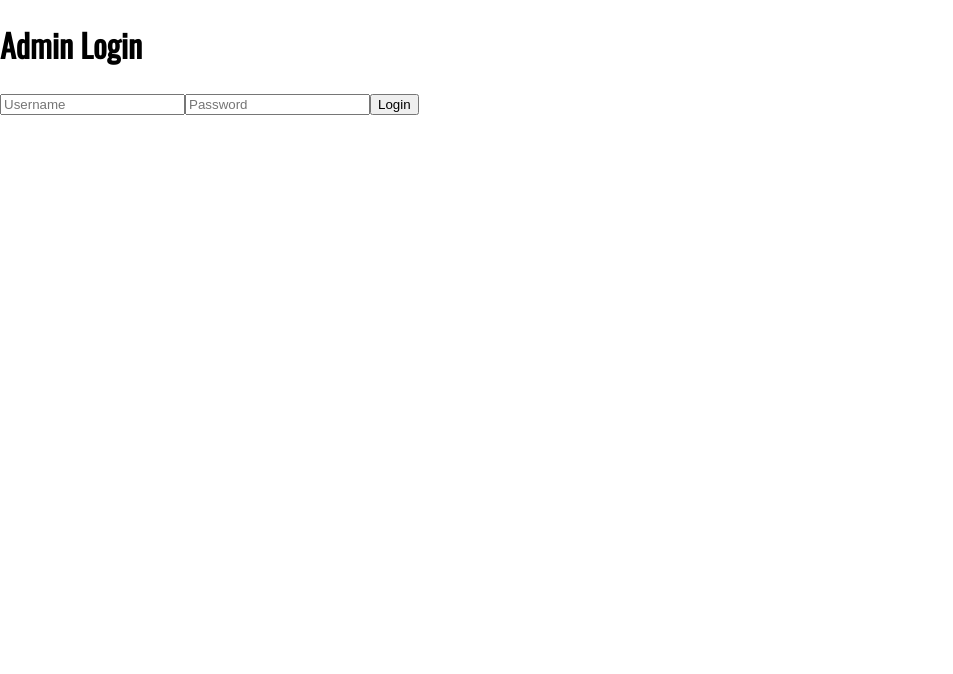
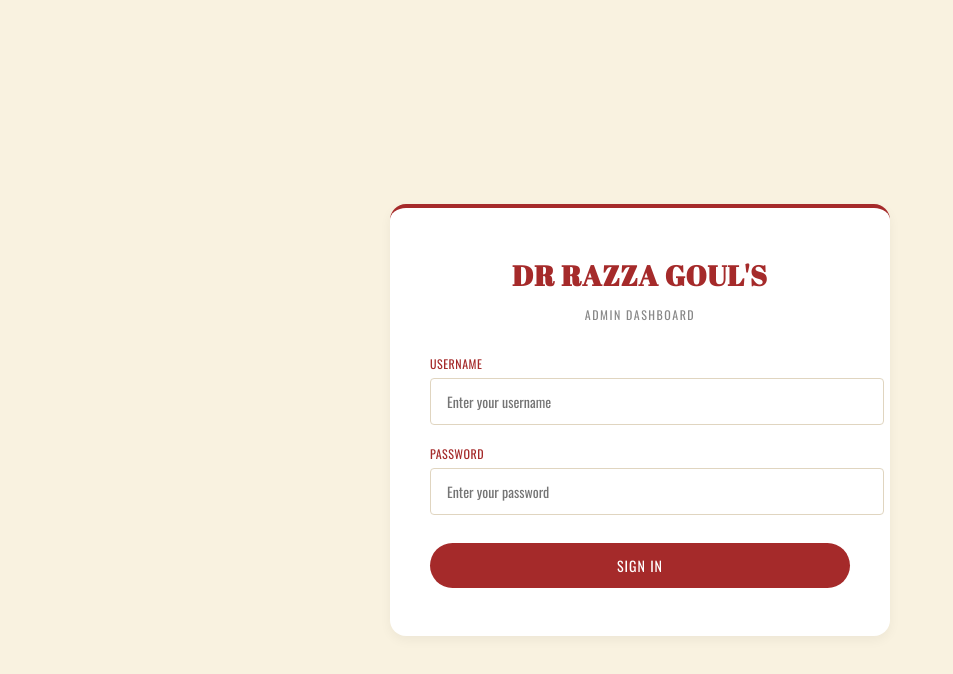
Before and after one commit to kosko-mj/dr-razza-italian, a React (Create React App) app in the folder frontend/: page /admin in a window 1280 px wide. Shown: the top 674 px of the page, without its empty margins (0-953 px from the left). Built offline with nearby package versions, Linux system fonts and the light colour scheme; a web font is replaced by a local one.

Commit message:
feat(auth): Redesign login page

```diff
--- /dev/null
+++ b/frontend/src/pages/AdminLogin.css
@@ -0,0 +1,124 @@
+/* AdminLogin.css - Complete File */
+
+/* Login Page Container */
+.admin-login-container {
+  min-height: 100vh;
+  display: flex;
+  align-items: center;
+  justify-content: center;
+  background: #F9F2E0;
+  padding: 20px;
+}
+
+/* Login Card */
+.admin-login-card {
+  background: white;
+  border-radius: 16px;
+  padding: 48px 40px;
+  width: 100%;
+  max-width: 420px;
+  box-shadow: 0 4px 12px rgba(0,0,0,0.05);
+  text-align: center;
+  border-top: 4px solid #A52A2A;
+}
+
+/* Brand Section */
+.admin-login-brand {
+  margin-bottom: 32px;
+}
+
+.admin-login-brand h1 {
+  font-family: 'Abril Fatface', serif;
+  font-size: 28px;
+  color: #A52A2A;
+  margin: 0 0 8px 0;
+  letter-spacing: 1px;
+}
+
+.admin-login-brand p {
+  font-family: 'Oswald', sans-serif;
+  font-size: 12px;
+  color: #888;
+  letter-spacing: 1.5px;
+  text-transform: uppercase;
+}
+
+/* Login Form */
+.admin-login-form {
+  display: flex;
+  flex-direction: column;
+  gap: 20px;
+}
+
+/* Input Groups */
+.login-input-group {
+  text-align: left;
+}
+
+.login-input-group label {
+  display: block;
+  font-family: 'Oswald', sans-serif;
+  font-size: 12px;
+  font-weight: 500;
+  color: #A52A2A;
+  margin-bottom: 6px;
+  letter-spacing: 0.5px;
+  text-transform: uppercase;
+}
+
+.login-input-group input {
+  width: 100%;
+  padding: 12px 16px;
+  border: 1px solid #E0D5C0;
+  border-radius: 4px;
+  font-family: 'Oswald', sans-serif;
+  font-size: 14px;
+  transition: all 0.2s;
+  background: white;
+}
+
+.login-input-group input:focus {
+  outline: none;
+  border-color: #A52A2A;
+  box-shadow: 0 0 0 2px rgba(165,42,42,0.05);
+}
+
+/* Login Button */
+.login-btn {
+  background: #A52A2A;
+  color: white;
+  border: none;
+  padding: 12px;
+  border-radius: 40px;
+  font-family: 'Oswald', sans-serif;
+  font-size: 14px;
+  font-weight: 500;
+  letter-spacing: 1px;
+  text-transform: uppercase;
+  cursor: pointer;
+  transition: background 0.2s;
+  margin-top: 8px;
+}
+
+.login-btn:hover {
+  background: #7A1F1F;
+}
+
+/* Error Message */
+.login-error {
+  color: #A52A2A;
+  font-family: 'Oswald', sans-serif;
+  font-size: 12px;
+  margin-top: 12px;
+}
+
+/* Responsive */
+@media (max-width: 480px) {
+  .admin-login-card {
+    padding: 32px 24px;
+  }
+
+  .admin-login-brand h1 {
+    font-size: 24px;
+  }
+}
--- a/frontend/src/pages/AdminLogin.jsx
+++ b/frontend/src/pages/AdminLogin.jsx
@@ -1,4 +1,5 @@
 import { useState } from 'react';
+import './AdminLogin.css';
 
 function AdminLogin({ onLogin }) {
   const [username, setUsername] = useState('');
@@ -7,7 +8,6 @@ function AdminLogin({ onLogin }) {
 
   const handleSubmit = (e) => {
     e.preventDefault();
-    // Simple auth for now - will connect to backend later
     if (username === 'admin' && password === 'razza123') {
       onLogin(true);
     } else {
@@ -16,26 +16,41 @@ function AdminLogin({ onLogin }) {
   };
 
   return (
-    <div className="admin-container">
-      <div className="admin-login-box">
-        <h1>Admin Login</h1>
-        <form onSubmit={handleSubmit}>
+    <div className="admin-login-container">
+      <div className="admin-login-card">
+        <div className="admin-login-brand">
+          <h1>DR RAZZA GOUL'S</h1>
+          <p>Admin Dashboard</p>
+        </div>
+
+        <form onSubmit={handleSubmit} className="admin-login-form">
+          <div className="login-input-group">
+            <label>Username</label>
             <input
               type="text"
-            placeholder="Username"
+              placeholder="Enter your username"
               value={username}
               onChange={(e) => setUsername(e.target.value)}
               required
             />
+          </div>
+
+          <div className="login-input-group">
+            <label>Password</label>
             <input
               type="password"
-            placeholder="Password"
+              placeholder="Enter your password"
               value={password}
               onChange={(e) => setPassword(e.target.value)}
               required
             />
-          <button type="submit">Login</button>
-          {error && <p className="error">{error}</p>}
+          </div>
+
+          <button type="submit" className="login-btn">
+            Sign In
+          </button>
+
+          {error && <p className="login-error">{error}</p>}
         </form>
       </div>
     </div>
```
Lines whose indentation alone changed are shown as unchanged.
